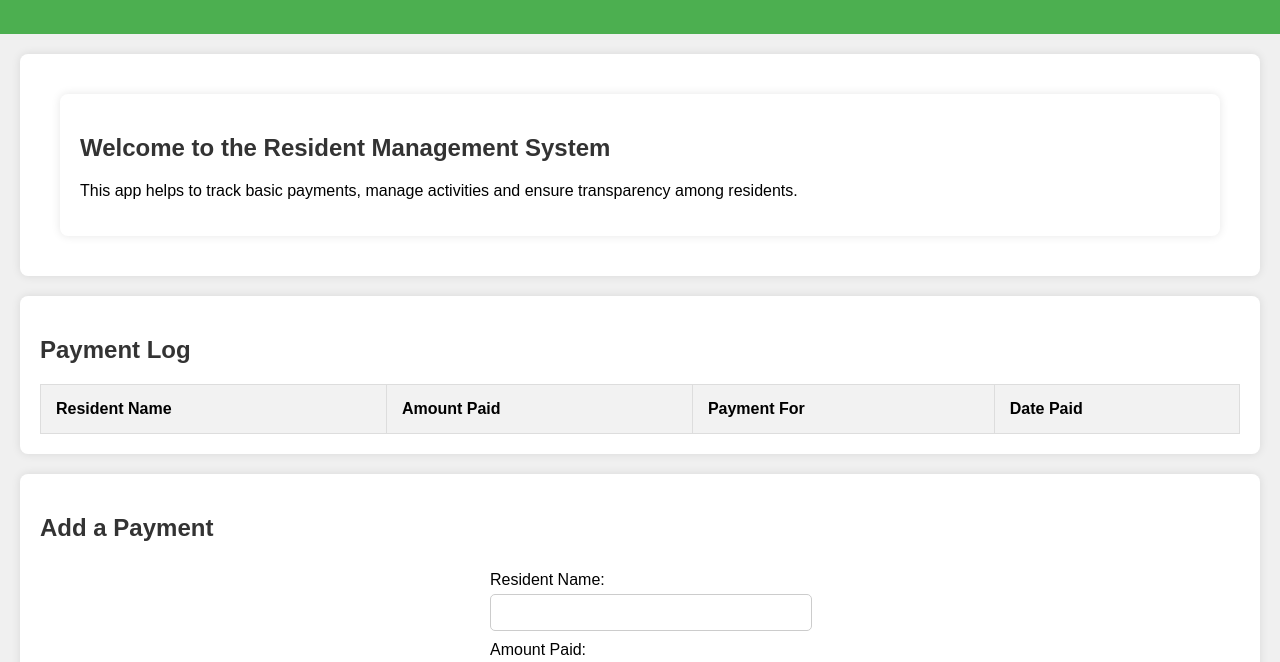
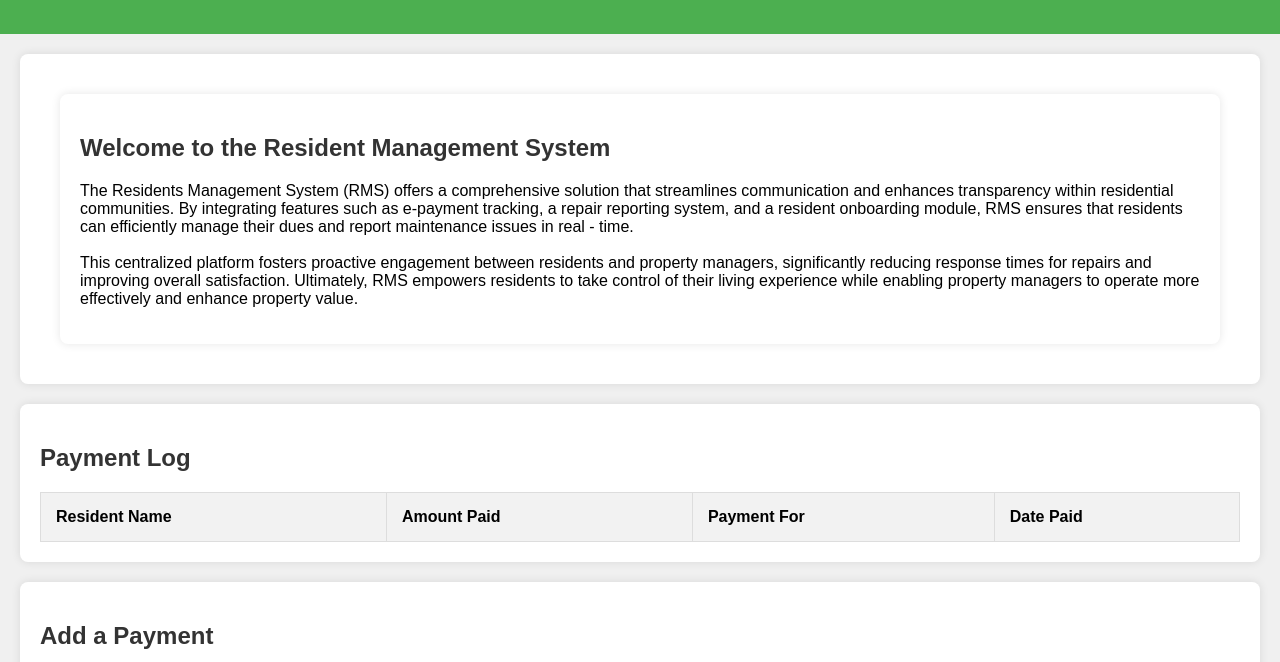
Before and after one commit to Shyllon/e-payment_tracker, a plain HTML site: page index.html in a window 1280 px wide. Shown: the part 120-782 px from the top of the page. Drawn offline with Linux system fonts and the light colour scheme.

Commit message:
Continued improvement of the UI

```diff
--- a/index.html
+++ b/index.html
@@ -23,7 +23,9 @@
     <main id="home">
         <section>
             <h2>Welcome to the Resident Management System</h2>
-            <p>This app helps to track basic payments, manage activities and ensure transparency among residents.</p>
+            <p>The Residents Management System (RMS) offers a comprehensive solution that streamlines communication and enhances transparency within residential communities. By integrating features such as e-payment tracking, a repair reporting system, and a resident onboarding module, RMS ensures that residents can efficiently manage their dues and report maintenance issues in real - time. <br><br>
+            This centralized platform fosters proactive engagement between residents and property managers, significantly reducing response times for repairs and improving overall satisfaction. Ultimately, RMS empowers residents to take control of their living experience while enabling property managers to operate more effectively and enhance property value.
+                </p>
         </section>
     </main>
 
@@ -71,7 +73,7 @@
 
             <label for="year">Year:</label>
             <select id="year" required>
-                <!-- You can generate this dynamically, but we'll list recent years here -->
+                <!-- Generate dynamically, but we'll list recent years -->
                 <option value="2023">2023</option>
                 <option value="2024">2024</option>
                 <option value="2025">2025</option>
```
